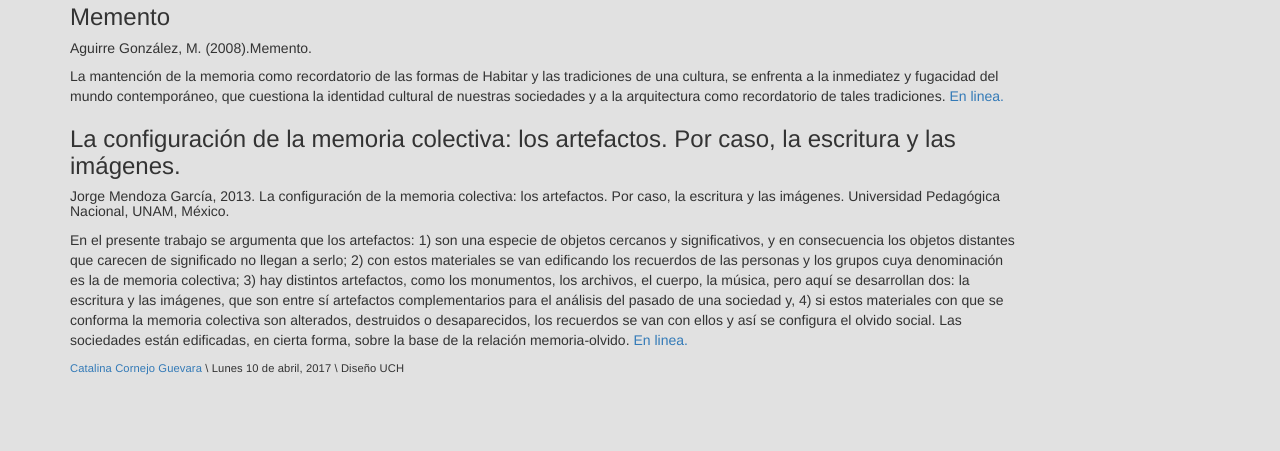
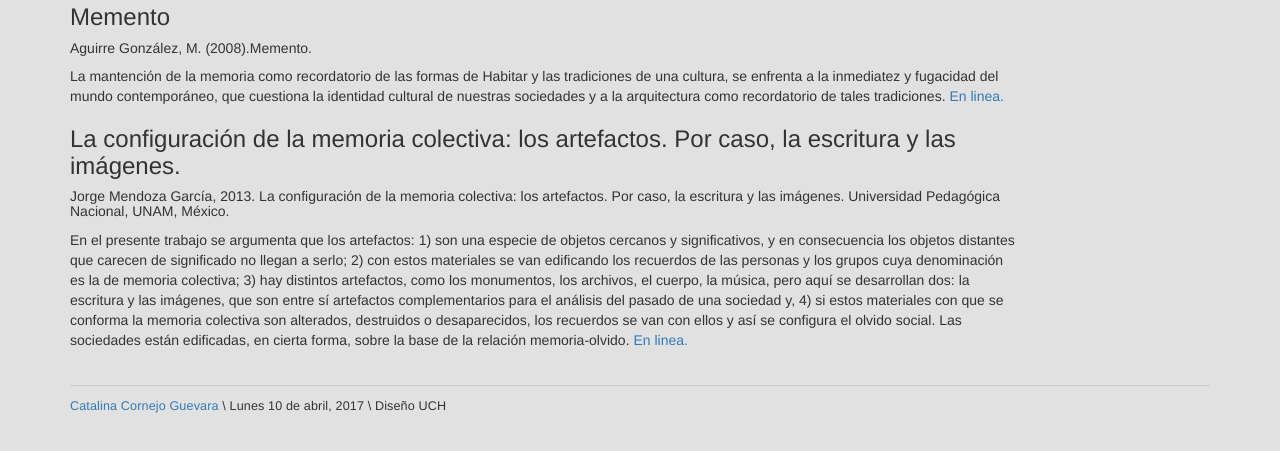
Before and after one commit to catalinaconejoguevara/clase-10-abril, a plain HTML site: page index.html in a window 1280 px wide. Shown: the part 415-866 px from the top of the page. Before the commit the page ends 801 px from the top, so only its background shows below. Drawn offline with Linux system fonts and the light colour scheme.

Commit message:
tercer arreglin

```diff
--- a/style.css
+++ b/style.css
@@ -6,7 +6,11 @@ header,section,aside,footer{
 }
 
 footer{
-  font-size:80%;
+  border-top:1px solid #ccc;
+  padding-top:1em;
+  margin-top:2em;
+  margin-bottom:3em;
+  font-size:90%;
   letter-spacing:0.01em;
 
 }
```
